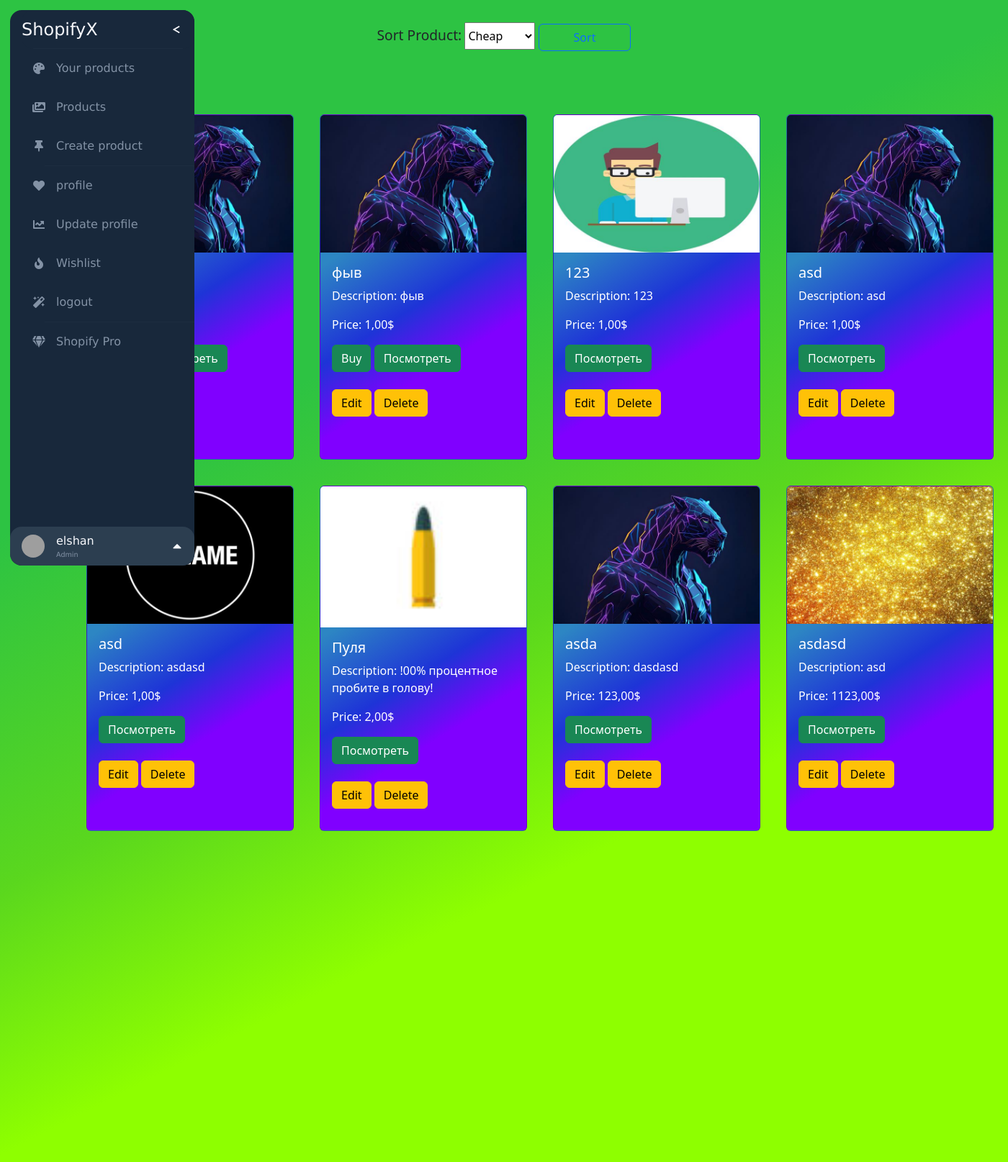
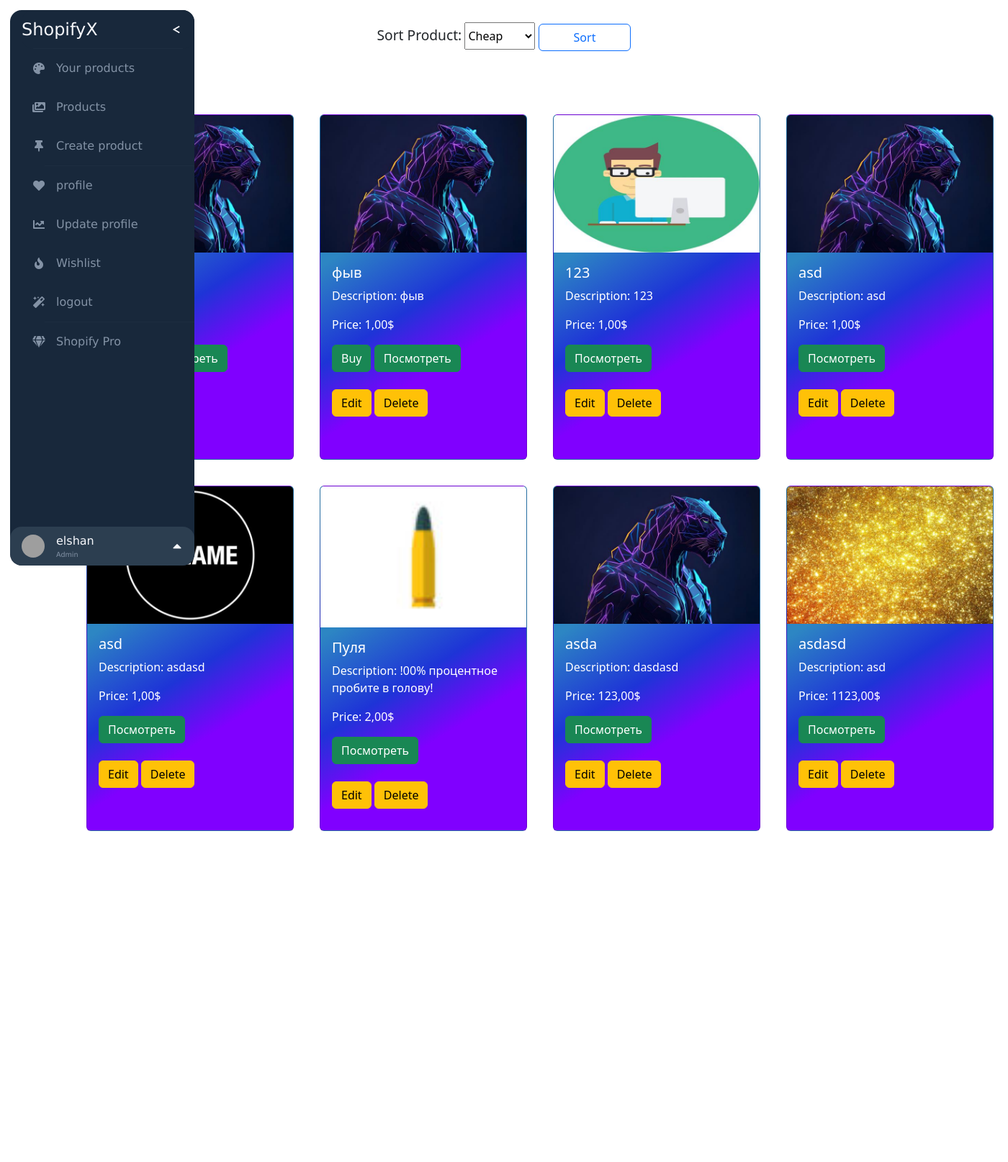
Before and after one commit to Elhsan/Exam, a Django app: page /product/product/ in a window 1400 px wide. Shown: the whole page at 72% size. After the commit the page ends 1155 px from the top, so only its background shows below. Run offline with Django 4.2, Linux system fonts and the light colour scheme; a user stored in the database is signed in; data comes from the database, SQL or seed files in the repository; some libraries are stand-ins or nearby versions; grey boxes are pictures that could not be loaded.

Commit message:
product +

```diff
--- a/ShopifyX/Product/templates/product/product.html
+++ b/ShopifyX/Product/templates/product/product.html
@@ -43,11 +43,7 @@
 </div>
 
   <style>
-    body {
-      background: rgb(45,195,67) no-repeat;
-      background: linear-gradient(153deg, rgba(45,195,67,1) 32%, rgba(90,215,30,1) 53%, rgba(142,255,0,1) 69%) no-repeat;
-      height: 200vh;
-    }
+
     .container {
       display: flex;
       align-items: center;
```
